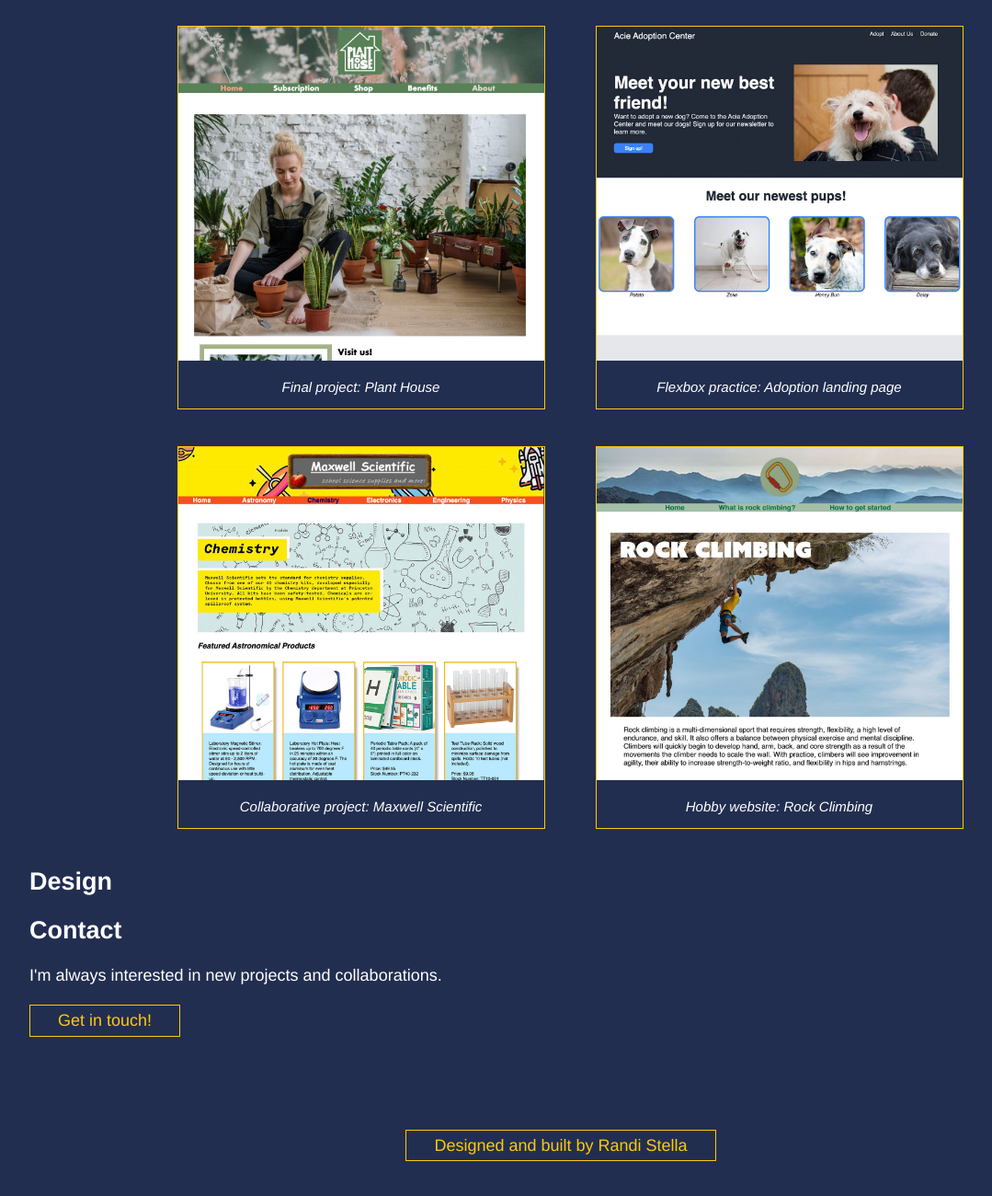
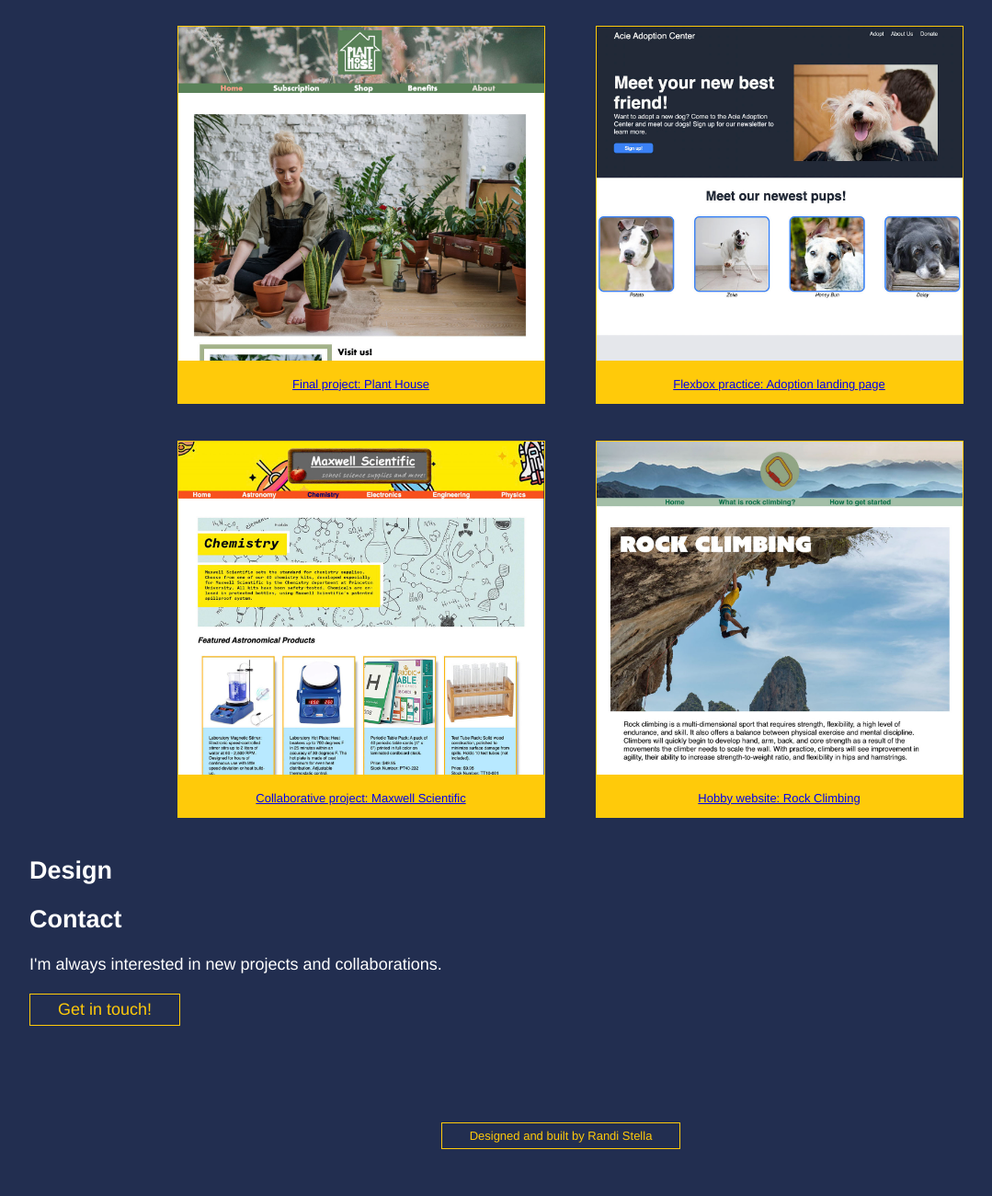
Before and after one commit to randistella/personal-website, a plain HTML site: page index.html in a window 1280 px wide. Shown: the part 368-1668 px from the top of the page at 92% size, without its empty margins (30-1109 px from the left). Drawn offline with Linux system fonts and the light colour scheme.

Commit message:
project updates

```diff
--- a/index.html
+++ b/index.html
@@ -9,7 +9,6 @@
 </head>
 
 <body>
-<div class="sticky">
 <div class="topnav" id="myTopnav">
     <a href="assets/resume.pdf" class="resume">Resume</a>
   <a href="#projects">Projects</a>
@@ -18,7 +17,6 @@
   <a href="javascript:void(0);" class="icon" onclick="myFunction()">
     <i class="fa fa-bars"></i>
   </a>
-</div>
 </div>
 
 <script>
@@ -41,20 +39,20 @@ function myFunction() {
         <div class='photo-grid-container'>
             <div class='photo-grid'>
                 <div class='photo-grid-item'>
-                    <div class="wrapper"><a href="https://randistella.github.io/plant-house/"><img class="photo" src="assets/planthouse2.jpg" alt="plant house"/></a>
-                    <p class="project_info">Final project: Plant House</p></div>
+                    <div class="wrappersmall"><a href="https://randistella.github.io/plant-house/"><img class="photo" src="assets/planthouse2.jpg" alt="plant house"/>
+                        <p class="project_info">Final project: Plant House</p></a></div>
                 </div>
                 <div class='photo-grid-item'>
-                    <div class="wrapper"><a href="https://randistella.github.io/odin-landing-page/"><img class="photo" src="assets/adoption.jpg" alt="dog adoption"/></a>
-                    <p class="project_info">Flexbox practice: Adoption landing page</p></div>
+                    <div class="wrappersmall"><a href="https://randistella.github.io/odin-landing-page/"><img class="photo" src="assets/adoption.jpg" alt="dog adoption"/>
+                    <p class="project_info">Flexbox practice: Adoption landing page</p></a></div>
                 </div>
                 <div class='photo-grid-item'>
-                    <div class="wrapper"><a href="https://randistella.github.io/Maxwell_Scientific/"><img class="photo" src="assets/maxwell.jpg" alt="maxwell"/></a>
-                    <p class="project_info">Collaborative project: Maxwell Scientific</p></div>
+                    <div class="wrappersmall"><a href="https://randistella.github.io/Maxwell_Scientific/"><img class="photo" src="assets/maxwell.jpg" alt="maxwell"/>
+                    <p class="project_info">Collaborative project: Maxwell Scientific</p></a></div>
                 </div>
                 <div class='photo-grid-item'>
-                    <div class="wrapper"><a href="https://randistella.github.io/hobby_climbing/index.html"><img class="photo" src="assets/climbing.jpg" alt="climbing"/></a>
-                    <p class="project_info">Hobby website: Rock Climbing</p></div>
+                    <div class="wrappersmall"><a href="https://randistella.github.io/hobby_climbing/index.html"><img class="photo" src="assets/climbing.jpg" alt="climbing"/>
+                    <p class="project_info">Hobby website: Rock Climbing</p></a></div>
                 </div>
             </div>
         </div>
--- a/website.css
+++ b/website.css
@@ -95,6 +95,7 @@ footer {
     background-color: #222E50;
     padding: 6px 30px;
     text-decoration: none;
+    font-size: small;
 
 }
 
@@ -106,6 +107,8 @@ footer {
     color: #222E50;
     padding: 6px 30px;
     background-color: #FFCA0A;
+    font-size: small;
+    text-decoration: none;
 }
 
 .button {
@@ -150,12 +153,18 @@ footer {
 
 p.project_info {
     text-align: center;
-    font-style: italic;
-    font-size: smaller;
+    font-size: small;
 }
 
-.wrapper {
+.wrappersmall {
     border: thin solid #FFCA0A;
+    background-color: #FFCA0A;
+    color: #222E50;
+}
+
+.wrappersmall a:visited {
+    color: #222E50;
+    text-decoration: none;
 }
 
 /*RESPOSIVE CSS BELOW*/
```
